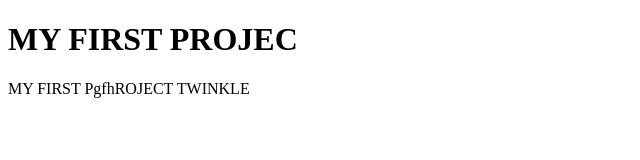
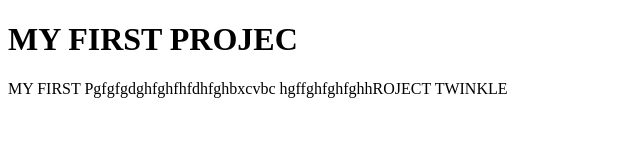
Before and after one commit to BiigMouse/Electrohub, a plain HTML site: page BIGMOUSE.html in a window 1280 px wide. Shown: the whole page, without its empty margins (0-640 px from the left). Drawn offline with Linux system fonts and the light colour scheme.

Commit message:
fdgffgdfrgfdg

```diff
--- a/BIGMOUSE.html
+++ b/BIGMOUSE.html
@@ -2,7 +2,8 @@
 <HTML>
     <BODY>
         <H1>MY FIRST PROJEC</H1>
-        <P>MY FIRST PgfhROJECT TWINKLE</P>
+        <P>MY FIRST Pgfgfgdghfghfhfdhfghbxcvbc
+            hgffghfghfghhROJECT TWINKLE</P>
     </BODY>
 
 </HTML>
```
